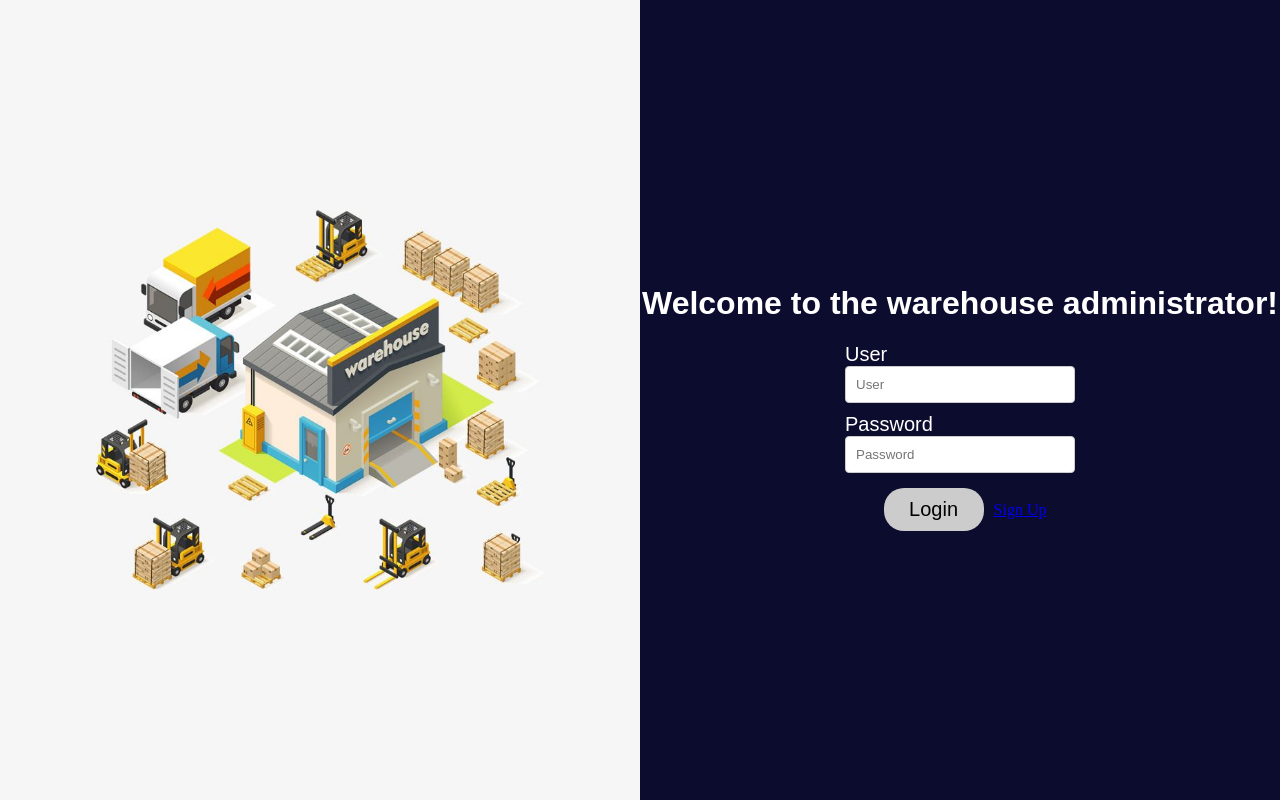
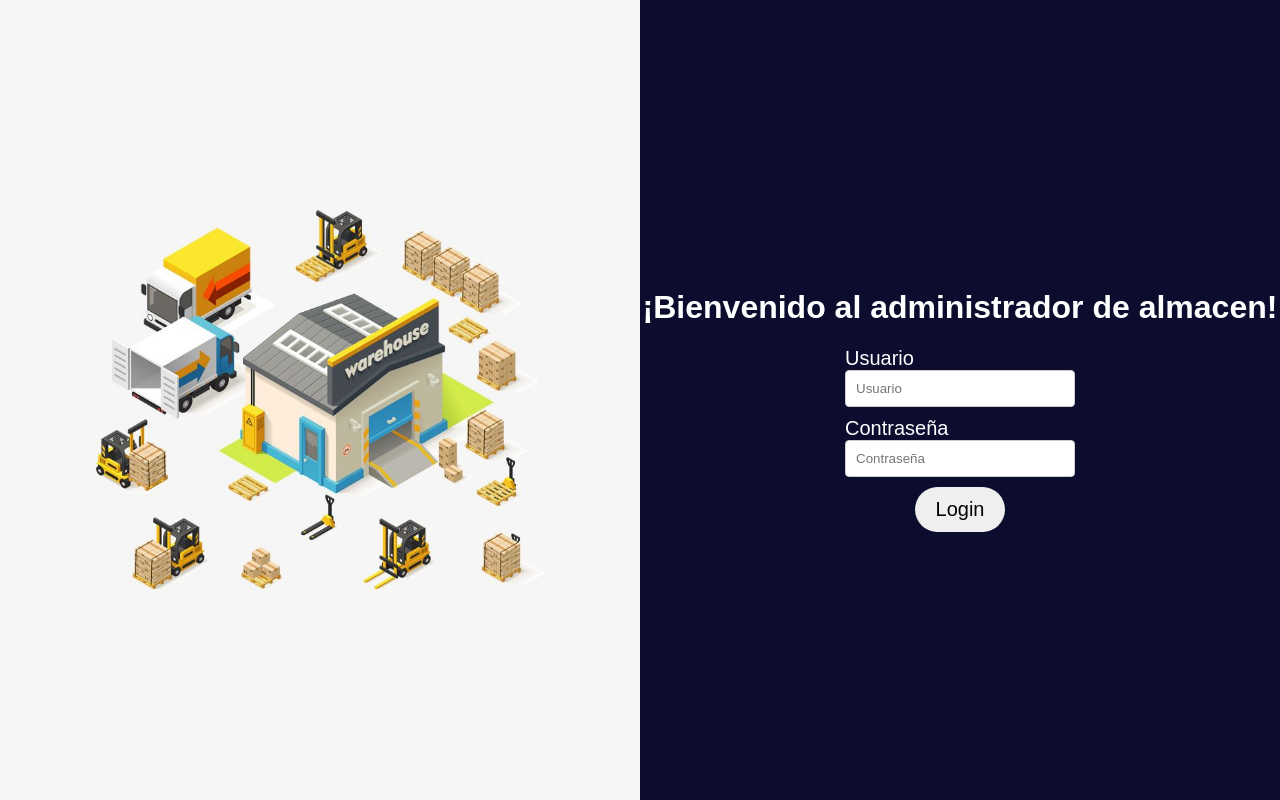
Before and after one commit to diegorodoro/Frambu, a Django app: page / in a window 1280 px wide. Run offline with Django 5.2, Linux system fonts and the light colour scheme.

Commit message:
Refactor client and order templates, update views, and clean up unused code

```diff
--- a/clients/templates/client_form.html
+++ b/clients/templates/client_form.html
@@ -18,7 +18,7 @@
                 <button type="submit">Save</button>
             </div>
         </form>
-        <a href="{% url 'client_list' %}">Cancel</a>
+        <a href="{% url 'order_list' %}">Cancel</a>
     </div>
 
 
--- a/clients/templates/client_list.html
+++ b/clients/templates/client_list.html
@@ -4,14 +4,14 @@
 <html lang="en">
 <head>
     <meta charset="UTF-8">
-    <title>Clients List</title>
+    <title>Client List</title>
     <link rel="stylesheet" type="text/css" href="{% static 'css/clients.css' %}">
 
 </head>
 <body>
     {% include 'navbar.html' %}
     <div class="order_list">
-        <h1>Clients List</h1>
+        <h1>Client List</h1>
         <table>
             {%if clients%}
                 <tr>
--- a/clients/views.py
+++ b/clients/views.py
@@ -2,6 +2,7 @@ from django.shortcuts import render, redirect, get_object_or_404
 from .models import Client
 from .forms import ClientForm
 from django.contrib.auth.decorators import login_required
+
 
 @login_required
 def client_list(request):
@@ -27,7 +28,7 @@ def client_create(request):
 @login_required
 def client_update(request):
     client = Client.objects.all()
-    return render(request, 'client_update.html', {'clients': client})
+    return render(request, 'client_update.html', {'client': client})
 
 @login_required
 def client_updated(request, pk):
@@ -44,7 +45,7 @@ def client_updated(request, pk):
 @login_required
 def client_delete(request):
     client = Client.objects.all()
-    return render(request, 'client_delete.html', {'clients': client})
+    return render(request, 'client_delete.html', {'client': client})
 
 @login_required
 def client_deleted(request, pk):
--- a/orders/templates/order_add.html
+++ b/orders/templates/order_add.html
@@ -5,19 +5,19 @@
     <head>
         <meta charset="UTF-8">
         <meta name="viewport" content="width=device-width, initial-scale=1.0">
-        <title>Add order</title>
+        <title>Agregar orden</title>
         <link rel="stylesheet"  href="{%static 'css/orders.css'%}">
     </head>
     <body>
         {% include 'navbar.html' %}
-        <h1>Add order</h1>
+        <h1>Agregar orden</h1>
         <form class="form-style-9" method="POST">
             {% csrf_token %}
             {{ form.as_p }}
             <button type="submit">Save</button>
         </form>
         <div class="options">
-            <button>Return</button>
+            <button>Regresar</button>
         </div>
     </body>
 </html>
--- a/products/views.py
+++ b/products/views.py
@@ -2,6 +2,7 @@ from django.shortcuts import render, redirect, get_object_or_404
 from .models import Product
 from .forms import ProductForm
 
+# Views for Products
 def product_list(request):
     products = Product.objects.all()
     return render(request, 'product_list.html', {'products': products})
--- a/users/static/css/login.css
+++ b/users/static/css/login.css
@@ -72,97 +72,3 @@ body{
 .b form button:active {
     transform: scale(0.95);
   }
-
-
-/*  */
-
-.b form button.login-button {
-    background-color: #ccc; /* Color gris para el botón de Login */
-    color: black; /* Color de texto que asegura visibilidad */
-    cursor: pointer;
-    width: 100px;
-    margin: 5px 10px; /* Mantén los márgenes para la separación */
-    border-radius: 20px; /* Radio de borde para hacerlos uniformemente redondeados */
-    border: none;
-    padding: 10px 20px;
-    font-size: 20px;
-}
-
-.b form button.sign-up-button {
-    background-color: #007bff; /* Mantén el azul para el botón de Sign Up */
-    color: white;
-    cursor: pointer;
-    width: 100px;
-    margin: 5px 10px; /* Mantén los márgenes para la separación */
-    border-radius: 20px;
-    border: none;
-    padding: 10px 20px;
-    font-size: 20px;
-}
-
-.b form button:hover {
-    opacity: 0.8; /* Efecto suave para hover */
-}
-
-.b form button:active {
-    transform: scale(0.95); /* Efecto para el clic */
-}
-
-.form-buttons {
-    display: flex;
-    justify-content: center; /* Centra y evita saltos de línea */
-    align-items: center;
-    width: 100%; /* Se ajusta al ancho del contenedor */
-}
-
-
-
-
-.form-buttons {
-    display: flex;
-    justify-content: center;
-}
-
-.info-button {
-    background: none;
-    border: none;
-    cursor: pointer;
-    color: white;
-    font-size: 18px;
-    position: relative;
-    top: -35px;
-    right: -180px;
-    border-radius: 50%;
-    width: 25px;
-    height: 25px;
-    line-height: 25px;
-    text-align: center;
-    vertical-align: middle;
-    padding: 0;
-}
-
-.info-button:hover {
-    background-color: rgba(255, 255, 255, 0.2);
-}
-
-.info-button:focus, .info-button:active {
-    outline: none;
-    box-shadow: 0 0 0 3px rgba(255, 255, 255, 0.5);
-}
-
-.help-text {
-    display: none;
-    position: absolute;
-    width: 250px;
-    background-color: #f9f9f9;
-    color: #000;
-    text-align: left;
-    border-radius: 5px;
-    padding: 10px;
-    border: 1px solid #ccc;
-    z-index: 10;
-}
-
-.info-button:hover + .help-text {
-    display: block;
-}
--- a/users/templates/login.html
+++ b/users/templates/login.html
@@ -5,7 +5,9 @@
         <meta charset="UTF-8">
         <meta name="viewport" content="width=device-width, initial-scale=1.0">
         <title>Login</title>
+
         <link rel="stylesheet" type="text/css" href="{% static 'css/login.css' %}">
+
     </head>
     <body>
         <div class="container">
@@ -13,23 +15,21 @@
                 <img src="{% static 'img/almacen.jpg' %}">
             </div>
             <div class="b">
-                <h1>Welcome to the warehouse administrator!</h1>
+                <h1>¡Bienvenido al administrador de almacen!</h1>
+
                 <form action="" method="POST">
                     {% csrf_token %}
-                    <label for="username">User</label>
-                    <input type="text" id="username" name="username" placeholder="User" required>
-                    <label for="password">Password</label>
-                    <input type="password" id="password" name="password" placeholder="Password" required>
-                    <div class="form-buttons">
-                        <button type="submit" class="login-button">Login</button>
-                        <a href="{% url 'signup' %}" class="button sign-up-button">Sign Up</a>
-                    </div>
+                    <label for="username">Usuario</label>
+                    <input type="text" id="username" name="username" placeholder="Usuario" required>
+                    <label for="password">Contraseña</label>
+                    <input type="password" id="password" name="password" placeholder="Contraseña" required>
+                    <button type="submit">Login</button>
                 </form>
-                {% if messages %}
-                    {% for message in messages %}
-                        <h1>{{ message }}</h1>
-                    {% endfor %}
-                {% endif %}
+                {%if messages%}
+                    {%for i in messages%}
+                        <h1>{{i}}</h1>
+                    {%endfor%}
+                {%endif%}
             </div>
         </div>
     </body>
--- a/users/urls.py
+++ b/users/urls.py
@@ -1,9 +1,8 @@
 from django.urls import path
-from .views import login_user,logout_user, SignUpView
+from .views import login_user,logout_user
 
 
 urlpatterns = [
     path('', login_user, name='login'),
     path('logout_user', logout_user, name='logout'),
-    path('signup/', SignUpView.as_view(), name='signup'),
 ]
--- a/users/views.py
+++ b/users/views.py
@@ -1,9 +1,6 @@
-from django.shortcuts import render, redirect
-from django.urls import reverse_lazy
-from .forms import SignUpForm
-from django.contrib.auth import login, authenticate, logout
+from django.shortcuts import render,redirect
+from django.contrib.auth import authenticate, login, logout
 from django.contrib import messages
-from django.views import generic
 
 # Create your views here.
 def login_user(request):
@@ -24,17 +21,3 @@ def logout_user(request):
     logout(request)
     messages.success(request, ("You were logged out!"))
     return redirect ('login')
-
-
-class SignUpView(generic.CreateView):
-    form_class = SignUpForm
-    success_url = reverse_lazy('login')
-    template_name = 'signup.html'
-
-    def form_valid(self, form):
-        valid = super(SignUpView, self).form_valid(form)
-        username = form.cleaned_data.get('username')
-        raw_password = form.cleaned_data.get('password1')
-        user = authenticate(username=username, password=raw_password)
-        login(self.request, user)
-        return valid
```
Also changed, not shown: clients/templates/client_detail.html (+5 -2 lines), frambu/settings.py (+4 -9 lines), orders/views.py (+7 -3 lines), clients/templates/client_update.html (line endings or trailing spaces).
